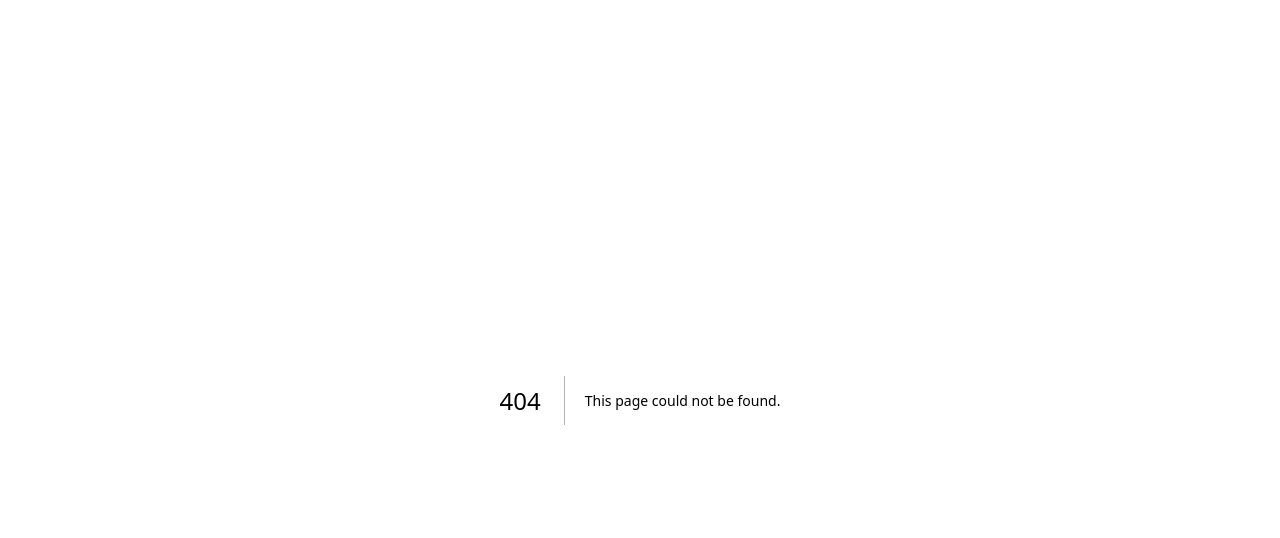
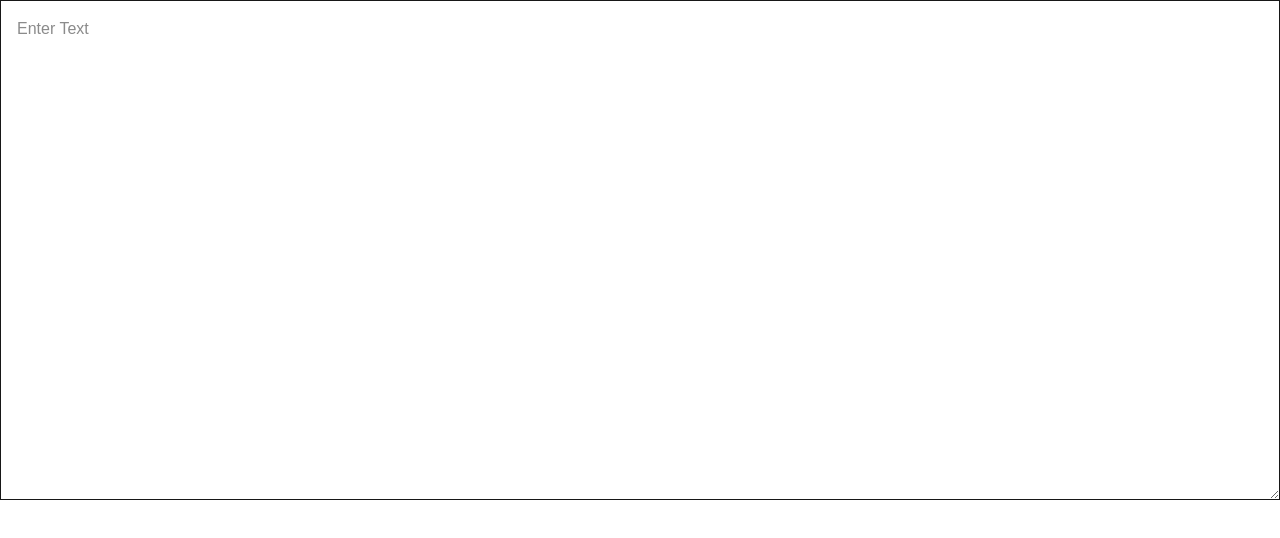
Before and after one commit to Mehtaab11/Knotpad-Ideas-Tied-Together, a Next.js app: page /editor/1 in a window 1280 px wide. Before the commit this address had no page. Shown: the top 538 px of the page. Built offline with nearby package versions, Linux system fonts and the light colour scheme.

Commit message:
"Initialise the project and setup basic notepad and local storage api routes"

```diff
--- /dev/null
+++ b/app/api/document/route.ts
@@ -0,0 +1,16 @@
+import { NextResponse } from "next/server";
+
+let content = "";
+
+export async function POST(request: Request) {
+
+  const body = await request.json();
+  content = body.content;
+
+  return NextResponse.json({ success: true });
+}
+
+export async function GET() {
+    console.log(content)
+  return NextResponse.json({ content });
+}
--- /dev/null
+++ b/app/editor/[roomId]/page.tsx
@@ -0,0 +1,8 @@
+// app/editor/[roomId]/page.tsx
+
+import Editor from "@/component/Editor";
+
+
+export default function Page() {
+  return <Editor     />;
+}
--- /dev/null
+++ b/component/Editor.tsx
@@ -0,0 +1,41 @@
+"use client"
+
+import { POST } from "@/app/api/document/route"
+import { useEffect, useState } from "react"
+
+export default function Editor() {
+
+    const [content, setContent] = useState('')
+
+    useEffect(() => {
+        const timeOut = setTimeout(() => {
+            fetch('/api/document', {
+                method: "POST",
+                body: JSON.stringify({ content })
+            })
+        }, 500)
+
+        return () => clearTimeout(timeOut)
+
+    }, [content])
+
+    useEffect(() => {
+        const load = async () => {
+            const res = await fetch("/api/document")
+            const data = await res.json()
+            setContent(data.content)
+        }
+
+        load()
+    }, [])
+
+
+    return (
+        <textarea
+            className="w-full h-125 border p-4"
+            placeholder="Enter Text"
+            value={content}
+            onChange={(e) => setContent(e.target.value)}
+        />
+    )
+}
```
